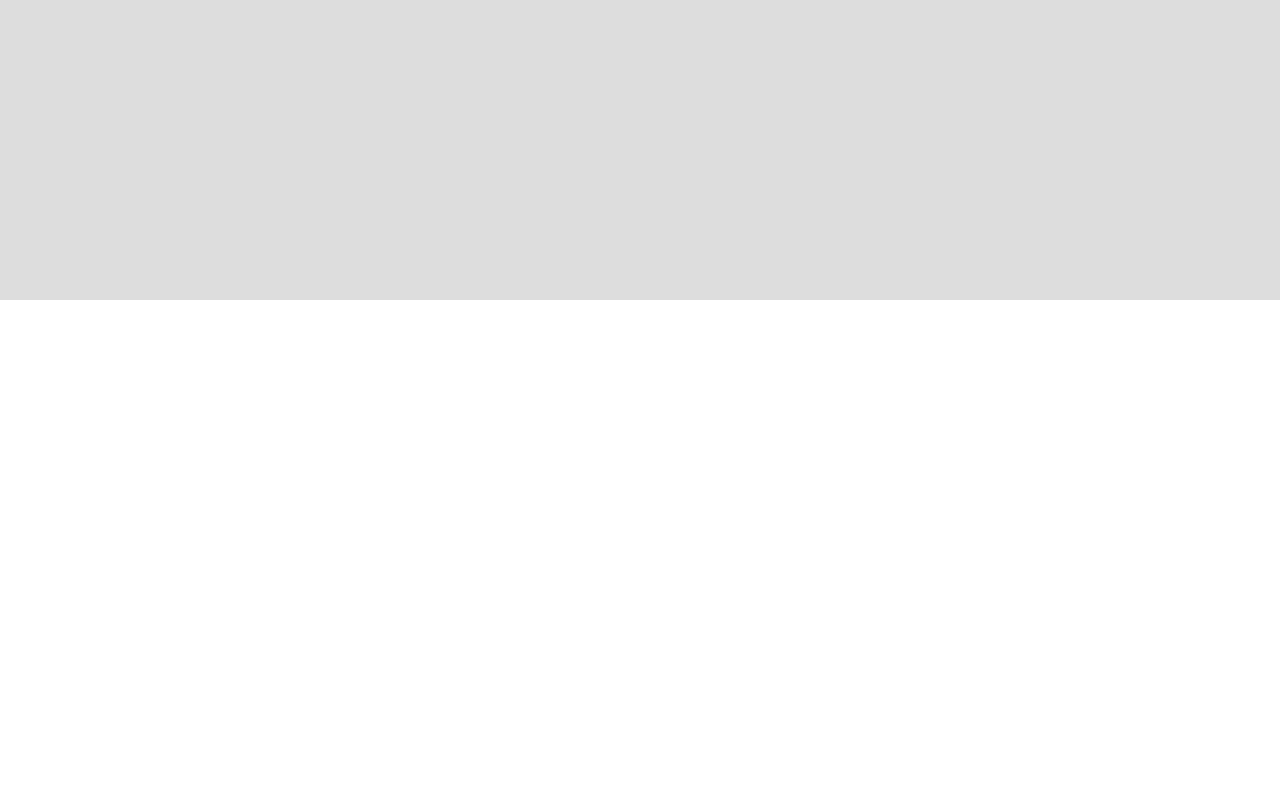
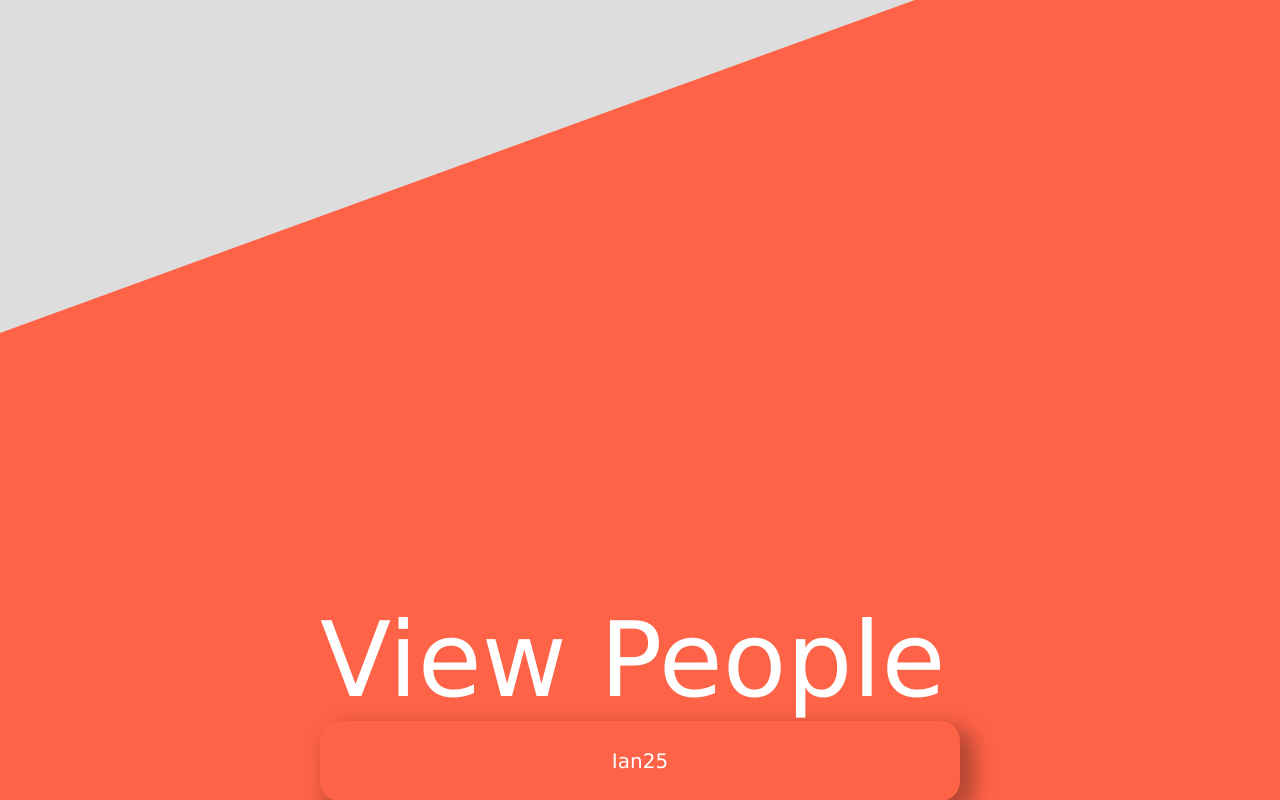
Before and after one commit to GracieKYS/IA_Practice_Demo, a website built with Vite: page index.html in a window 1280 px wide. Shown: the part 500-1300 px from the top of the page. Before the commit the page ends 800 px from the top, so only its background shows below. Built offline with nearby package versions, Linux system fonts and the light colour scheme.

Commit message:
second day

```diff
--- a/index.html
+++ b/index.html
@@ -12,6 +12,7 @@
 
 
     <div class="container">
+       <div class="text">
        <div class="header">Add New Person</div>
        <form id="input_form" action="">
 
@@ -20,11 +21,21 @@
        <label for="age">Enter Persons Age:</label>
        <input type="number" name="age" id="age_id" class="age_input">
        <input id="submit_button" type="submit" value="Submit">
-
        </form>
 
+       </div>
+       </div>
 
-
+       <div class="people-container">
+        <div class="people-header">
+          View People
+          <div class="people">
+            <div class="person">
+              <div class="name">Ian</div>
+              <div class="age">25</div>
+            </div>
+          </div>
+        </div>
        </div>
        <script type="module" src="/main.js"></script>
   </body>
--- a/main.js
+++ b/main.js
@@ -6,6 +6,8 @@ const submitButton = document.getElementById('submit_button');
 let nameArr = []
 let ageArr = []
 
+
+
 function clickHandler(e) {
   e.preventDefault();
   let formData = new FormData(form);
@@ -13,8 +15,25 @@ function clickHandler(e) {
   nameArr.push(formData.get('name'));
   ageArr.push(formData.get('age'));
 
+//  viewNameArr();
+//  viewAgeArr();
+}
+
+submitButton.addEventListener('click', clickHandler);
+
+function viewNameArr() {
+
+  for(let i = 0; i < nameArr.length; i++) {
+    console.log(nameArr[i])
+  }
+}
+
+function viewAgeArr() {
+
+  for(let i = 0; i < ageArr.length; i++) {
+    nameArr.forEach((age)=> {
+      console.log(age)
+    })
+  }
 
 }
-
-
-submitButton.addEventListener('click', clickHandler);
--- a/style.css
+++ b/style.css
@@ -6,18 +6,52 @@
   user-select: none;
 }
 
+.text {
+  transform: skewY(20deg);
+  z-index: 10;
+}
+
+.header {
+   font-size: calc(5vw + 5vh);
+   margin-top: 50px;
+   /* cursor: pointer; */
+  }
+
+.people-container {
+  display: flex;
+  justify-content: center;
+  align-items: center;
+  width: 100vw;
+  height: 150vh;
+  background-color: tomato;
+  transform: translateY(-700px);
+  transform: skewY(-20deg) translateY(-1000px);
+}
+
+.people-header {
+  color: white;
+  font-size: calc(5vh + 5vw);
+  transform: skewY(20deg);
+}
+
 .container {
   display: flex;
   justify-content: center;
   align-items: center;
   width: 100vw;
-  height: 100vh;
+  height: 200vh;
   background-color: #dddddd;
   flex-direction: column;
+  transform: skewY(-20deg) translateY(-500px);
 }
 
-.header {
-  font-size: calc(5vw + 5vh);
-  margin-top: 50px;
-  /*cursor: pointer; */
+.person {
+  display: flex;
+  justify-content: center;
+  align-items: center;
+  font-size: 20px;
+  width: 50vw;
+  height: 10vh;
+  box-shadow: 10px 10px 20px 5px rgba(0, 0, 0, 0.294);
+  border-radius: 20px;
 }
```
Lines whose indentation alone changed are shown as unchanged.
